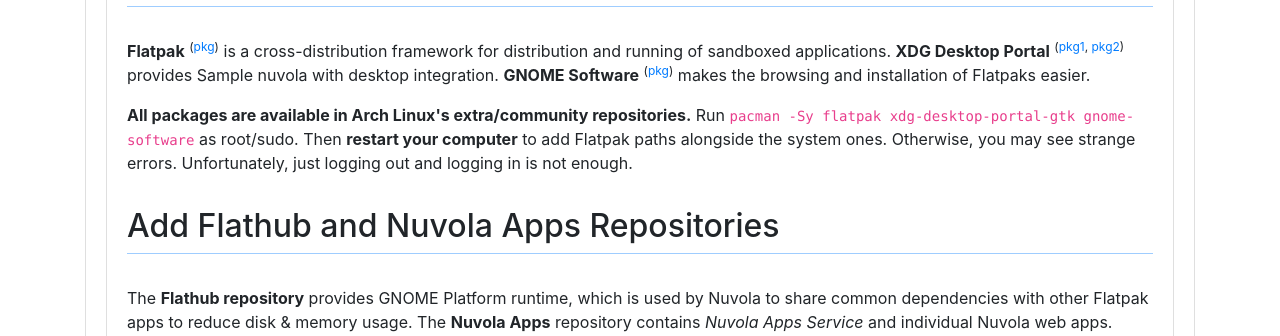
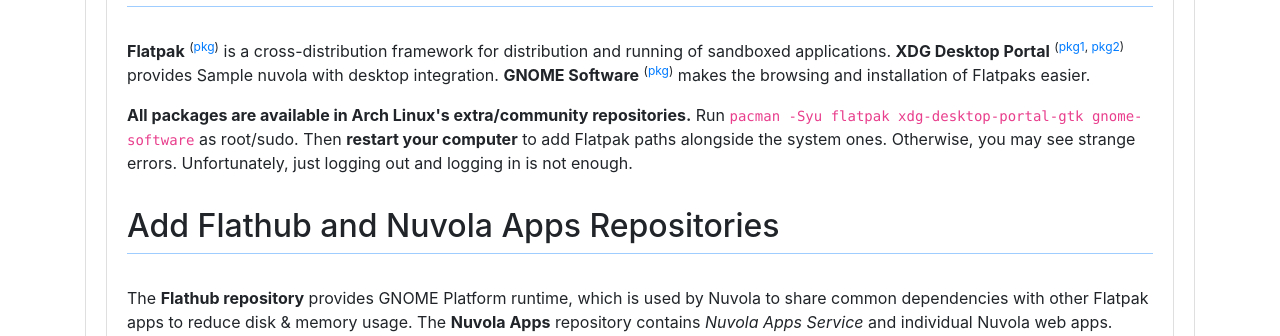
Before and after one commit to tiliado/nuvola.tiliado.eu, a Python web app: template templates/nuvola_archlinux.html in a window 1280 px wide. Shown: the part 480-816 px from the top of the page. Run offline with Jinja, Linux system fonts and the light colour scheme; the template is opened without the code that fills it: most values are stand-ins (such as "Sample title", 1, 10 or a date in 2020); some libraries are stand-ins or nearby versions.

Commit message:
Fix unsafe pacman invocation
Issue: tiliado/nuvolaruntime#558

```diff
--- a/templates/nuvola_archlinux.html
+++ b/templates/nuvola_archlinux.html
@@ -18,7 +18,7 @@
   </p>
   <p>
     <strong>All packages are available in Arch Linux's extra/community repositories.</strong>
-    Run <code>pacman -Sy flatpak xdg-desktop-portal-gtk gnome-software</code> as root/sudo.
+    Run <code>pacman -Syu flatpak xdg-desktop-portal-gtk gnome-software</code> as root/sudo.
     Then <strong>restart your computer</strong> to add Flatpak paths alongside the system ones. Otherwise,
     you may see strange errors. Unfortunately, just logging out and logging in is not enough.
   </p>
```
